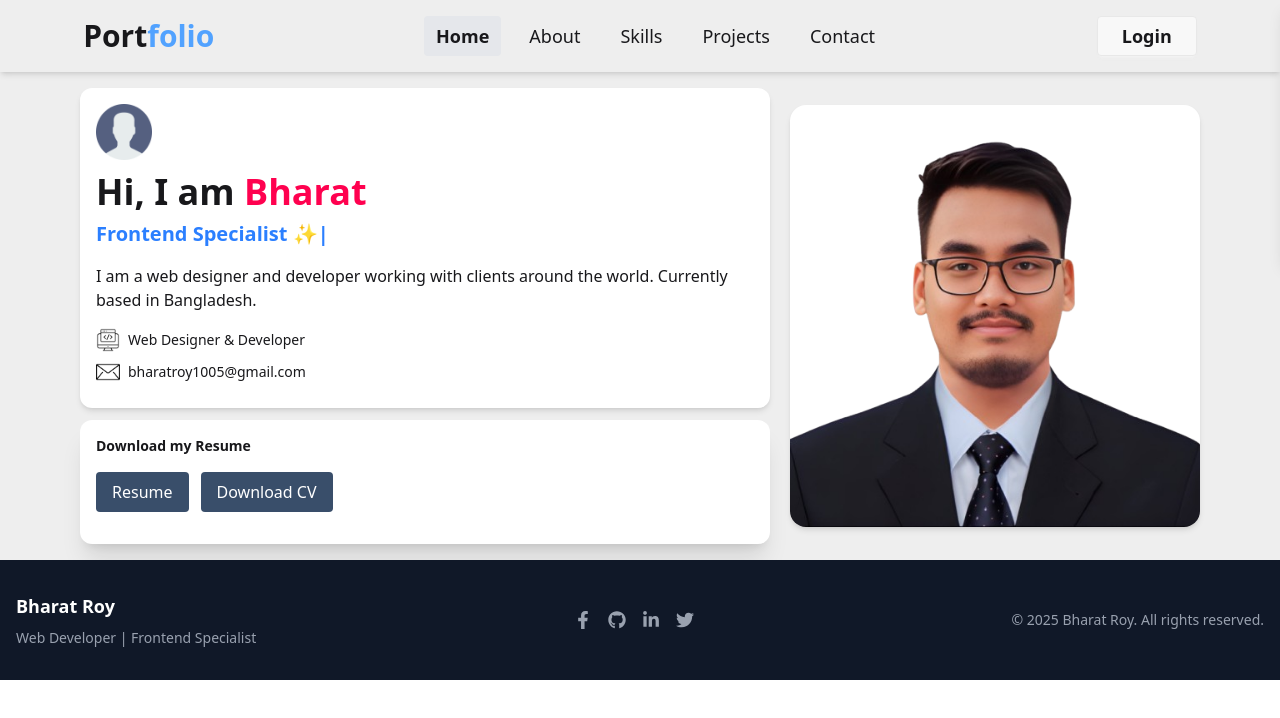
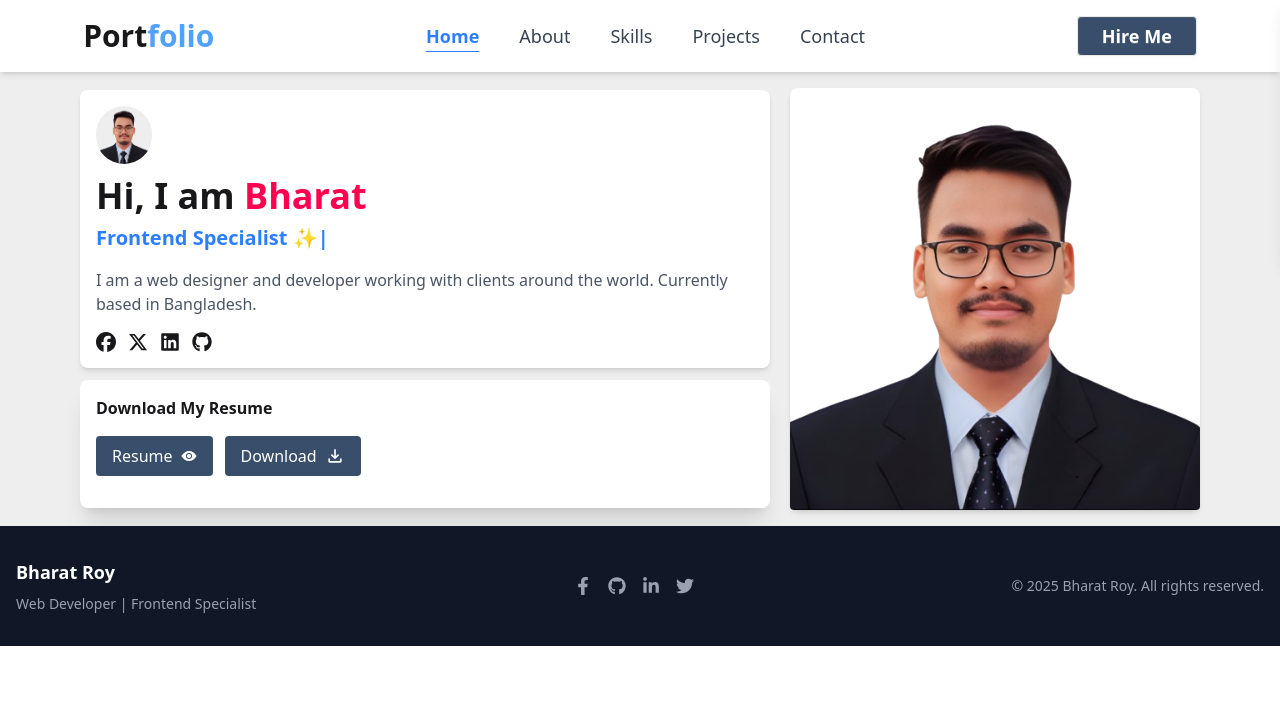
Before and after one commit to bharatroy4D/Bharat-roy, a React (Vite) app: page / in a window 1280 px wide. Shown: the top 718 px of the page. Built offline with nearby package versions, Linux system fonts and the light colour scheme.

Commit message:
button bg added

```diff
--- a/src/Components/Header/Header.jsx
+++ b/src/Components/Header/Header.jsx
@@ -1,30 +1,42 @@
 import React, { useState } from 'react';
 import { NavLink } from 'react-router-dom';
-
-const activeClass = 'bg-gray-200 font-bold';
 
 const Header = () => {
     const [isOpen, setIsOpen] = useState(false);
 
     const handleLinkClick = () => {
-        setIsOpen(false); //
+        setIsOpen(false);
     };
 
     const links = (
         <>
-            <li><NavLink to="/" onClick={handleLinkClick} className={({ isActive }) => isActive ? activeClass : ''}>Home</NavLink></li>
-            <li><NavLink to="/about" onClick={handleLinkClick} className={({ isActive }) => isActive ? activeClass : ''}>About</NavLink></li>
-            <li><NavLink to="/skill" onClick={handleLinkClick} className={({ isActive }) => isActive ? activeClass : ''}>Skills</NavLink></li>
-            <li><NavLink to="/projects" onClick={handleLinkClick} className={({ isActive }) => isActive ? activeClass : ''}>Projects</NavLink></li>
-            <li><NavLink to="/contact" onClick={handleLinkClick} className={({ isActive }) => isActive ? activeClass : ''}>Contact</NavLink></li>
+            {['/', '/about', '/skill', '/projects', '/contact'].map((path, i) => {
+                const labels = ['Home', 'About', 'Skills', 'Projects', 'Contact'];
+                return (
+                    <li key={path}>
+                        <NavLink
+                            to={path}
+                            onClick={handleLinkClick}
+                            className={({ isActive }) =>
+                                `${isActive ? 'text-blue-500 font-bold underline underline-offset-8' : 'text-gray-700'}
+                                relative transition duration-300 hover:text-blue-600
+                                before:content-[''] before:absolute before:bottom-0 before:left-0
+                                before:w-0 hover:before:w-full before:h-[2px] before:bg-blue-500
+                                before:transition-all before:duration-300`
+                            }
+                        >
+                            {labels[i]}
+                        </NavLink>
+                    </li>
+                );
+            })}
         </>
     );
 
     return (
         <>
-            <header className="sticky top-0 z-50 bg-base-300 w-full shadow-md">
-                <div className="w-[87%] mx-auto flex items-center justify-between py-2 ">
-
+            <header className="sticky top-0 z-50 bg-base-100 w-full shadow-md">
+                <div className="w-[87%] mx-auto flex items-center justify-between py-2">
                     {/* Logo */}
                     <NavLink to="/" className="text-2xl md:text-3xl font-bold whitespace-nowrap">
                         Port<span className="text-blue-400">folio</span>
@@ -37,20 +49,32 @@ const Header = () => {
                         </ul>
                     </nav>
 
-                    {/* Login button - hidden on small devices */}
+                    {/* Hire Me button */}
                     <div className="hidden lg:flex">
-                        <NavLink to="/login" className="btn border px-6 text-lg">
-                            Login
+                        <NavLink
+                            to="/login"
+                            className="btn border bg-[#394E6A] text-white hover:bg-red-400 px-6 text-lg"
+                        >
+                            Hire Me
                         </NavLink>
                     </div>
 
                     {/* Mobile Icon */}
                     <div className="lg:hidden">
                         <button onClick={() => setIsOpen(true)} className="btn btn-ghost">
-                            <svg xmlns="http://www.w3.org/2000/svg" className="h-6 w-6" fill="none"
-                                viewBox="0 0 24 24" stroke="currentColor">
-                                <path strokeLinecap="round" strokeLinejoin="round" strokeWidth={2}
-                                    d="M4 6h16M4 12h16M4 18h16" />
+                            <svg
+                                xmlns="http://www.w3.org/2000/svg"
+                                className="h-6 w-6"
+                                fill="none"
+                                viewBox="0 0 24 24"
+                                stroke="currentColor"
+                            >
+                                <path
+                                    strokeLinecap="round"
+                                    strokeLinejoin="round"
+                                    strokeWidth={2}
+                                    d="M4 6h16M4 12h16M4 18h16"
+                                />
                             </svg>
                         </button>
                     </div>
@@ -58,14 +82,18 @@ const Header = () => {
             </header>
 
             {/* Mobile Sidebar */}
-            <div className={`fixed top-0 right-0 h-fit w-48 bg-base-100 z-[999] shadow-lg rounded transform transition-transform duration-300 ${isOpen ? 'translate-x-0' : 'translate-x-full'}`}>
+            <div
+                className={`fixed top-0 right-0 h-fit w-48 bg-base-100 z-[999] shadow-lg rounded transform transition-transform duration-300 ${
+                    isOpen ? 'translate-x-0' : 'translate-x-full'
+                }`}
+            >
                 <div className="p-4 flex justify-between items-center border-b">
                     <h2 className="text-lg font-bold">Menu</h2>
-                    <button onClick={() => setIsOpen(false)} className="text-2xl font-bold">&times;</button>
+                    <button onClick={() => setIsOpen(false)} className="text-2xl font-bold">
+                        &times;
+                    </button>
                 </div>
-                <ul className="menu px-4 py-2 font-medium space-y-1">
-                    {links}
-                </ul>
+                <ul className="menu px-4 py-2 font-medium space-y-1">{links}</ul>
             </div>
         </>
     );
--- a/src/Components/Navbar/Home/Home.jsx
+++ b/src/Components/Navbar/Home/Home.jsx
@@ -3,9 +3,10 @@ import { motion } from "framer-motion";
 import { TypeAnimation } from "react-type-animation";
 import user from "../../../assets/user.png";
 import hero_img from "../../../assets/hero-img.png";
-import web_Icon from "../../../assets/web-programming.png";
-import mail from "../../../assets/mail.png";
-// import map from "../../../assets/pin.png";
+import {FaGithub, FaLinkedin,  } from "react-icons/fa";
+import { FaFacebook, FaXTwitter } from "react-icons/fa6";
+import { IoEye } from "react-icons/io5";
+import { MdOutlineFileDownload } from "react-icons/md";
 
 const Home = () => {
     return (
@@ -13,22 +14,22 @@ const Home = () => {
             <div className="hero-content flex-col lg:flex-row-reverse gap-5 w-[90%] mx-auto">
                 {/* Hero Image */}
                 <motion.div
+                                        whileHover={{ scale: 1.03 }}
+
                     initial={{ scale: 0.8, opacity: 0 }}
                     animate={{ scale: 1, opacity: 1 }}
                     transition={{ duration: 1, ease: "easeOut" }}
                     className="max-w-sm md:max-w-md lg:max-w-lg xl:max-w-xl"
                 >
-                    <div className="max-w-sm md:max-w-md lg:max-w-lg xl:max-w-xl mx-auto rounded-2xl bg-white shadow-md"
+                    <div className="max-w-sm md:max-w-md lg:max-w-lg xl:max-w-xl mx-auto rounded-lg bg-white shadow-md "
                     >
                         <img
                             src={hero_img}
                             alt="Hero"
-                            className="w-full h-auto rounded-2xl object-cover"
+                            className="w-full h-auto rounded object-cover"
                         />
                     </div>
-
                 </motion.div>
-
                 {/* Text Content */}
                 <motion.div
                     initial={{ x: -100, opacity: 0 }}
@@ -37,12 +38,11 @@ const Home = () => {
                     className="flex flex-col gap-3 text-left"
                 >
                     {/* Info Card */}
-                    <div className="bg-base-100 shadow-md rounded-xl p-4 transition-all duration-500  hover:-translate-y-1">
-                        <img src={user} alt="User" className="w-14 mb-3" />
+                    <div className="bg-base-100 shadow-md rounded-lg p-4 transition-all duration-500  hover:-translate-y-1">
+                        <img src={hero_img} alt="User" className="w-14 mb-3 rounded-full bg-base-300" />
                         <h1 className="text-3xl md:text-4xl font-bold">
                             Hi, I am <span className="text-[#FF014F]">Bharat</span>
                         </h1>
-
                         {/* Typing effect */}
                         <TypeAnimation
                             sequence={[
@@ -52,47 +52,43 @@ const Home = () => {
                                 2000,
                                 "React Developer ⚛️",
                                 2000,
-
                             ]}
                             speed={50}
                             wrapper="span"
                             repeat={Infinity}
                             className="text-xl text-blue-500 font-semibold mt-2 block"
                         />
-
-                        <p className="py-4 font-medium text-sm md:text-base">
+                        <p className="py-4 font-medium  text-gray-600">
                             I am a web designer and developer working with clients around the world.
                             Currently based in Bangladesh.
                         </p>
-
-                        <div className="flex items-center gap-2 text-sm">
-                            <img src={web_Icon} alt="Web" className="w-6" />
-                            <p>Web Designer & Developer</p>
-                        </div>
-                        <div className="flex items-center gap-2 text-sm py-2">
-                            <img src={mail} alt="Email" className="w-6" />
-                            <p>bharatroy1005@gmail.com</p>
+                        <div className="flex items-center gap-3 text-xl">
+                            <FaFacebook/>
+                            <FaXTwitter/>
+                            <FaLinkedin/>
+                            <FaGithub/>
                         </div>
                     </div>
-
                     {/* Resume Download */}
                     <motion.div
                         whileHover={{ scale: 1.03 }}
-                        className="bg-base-100 shadow-xl rounded-xl p-4 transition-all duration-500"
+                        className="bg-base-100 shadow-xl rounded-lg p-4 transition-all duration-500"
                     >
-                        <h3 className="font-semibold text-sm">Download my Resume</h3>
+                        <h3 className="font-semibold ">Download My Resume</h3>
                         <div className="flex flex-wrap gap-3 py-4">
                             <motion.button
                                 whileHover={{ scale: 1.05 }}
-                                className="flex items-center gap-2 py-2 px-4 rounded bg-[#394E6A] text-white hover:bg-[#2f3f59] transition"
+                                className="flex items-center gap-2 py-2 px-4 rounded bg-[#394E6A] text-white hover:bg-red-400 transition"
                             >
-                                Resume
+                                Resume <IoEye/>
+
                             </motion.button>
                             <motion.button
                                 whileHover={{ scale: 1.05 }}
-                                className="py-2 px-4 rounded bg-[#394E6A] text-white hover:bg-[#2f3f59] transition"
+                                className="flex items-center gap-2 py-2 px-4 rounded bg-[#394E6A] text-white hover:bg-red-400 transition"
                             >
-                                Download CV
+                                Download <MdOutlineFileDownload className="text-xl"/>
+
                             </motion.button>
                         </div>
                     </motion.div>
```
